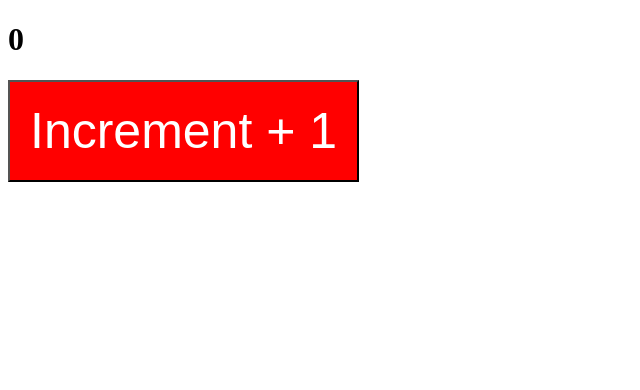
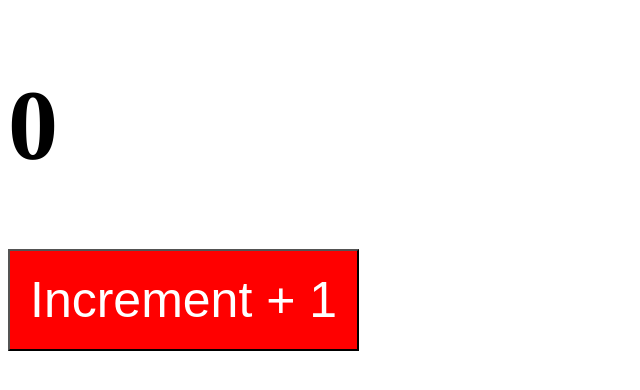
Before and after one commit to AndreiMedvedevSaratov/a046-webpack, a React app: page / in a window 1280 px wide. Shown: the top 390 px of the page, without its empty margins (0-640 px from the left). Built offline with nearby package versions, Linux system fonts and the light colour scheme.

Commit message:
Css modules

```diff
--- a/src/components/App.scss
+++ b/src/components/App.module.scss
@@ -1,4 +1,4 @@
-button {
+.button {
   background: red;
   padding: 20px;
 
@@ -7,3 +7,7 @@
     font-size: 50px;
   }
 }
+
+.value {
+  font-size: 100px;
+}
--- a/src/components/App.tsx
+++ b/src/components/App.tsx
@@ -1,5 +1,5 @@
 import { useState } from 'react';
-import './App.scss';
+import classes from './App.module.scss';
 
 export const App = () => {
   const [count, setCount] = useState<number>(0);
@@ -8,8 +8,8 @@
 
   return (
     <div>
-      <h1>{count}</h1>
-      <button onClick={increment}>
+      <h1 className={classes.value}>{count}</h1>
+      <button className={classes.button} onClick={increment}>
         <span>Increment + 1</span>
       </button>
     </div>
```
Also changed, not shown: src/global.d.ts (added, +7 -0 lines), 6 other files (tests, documents, lock files or other folders).
